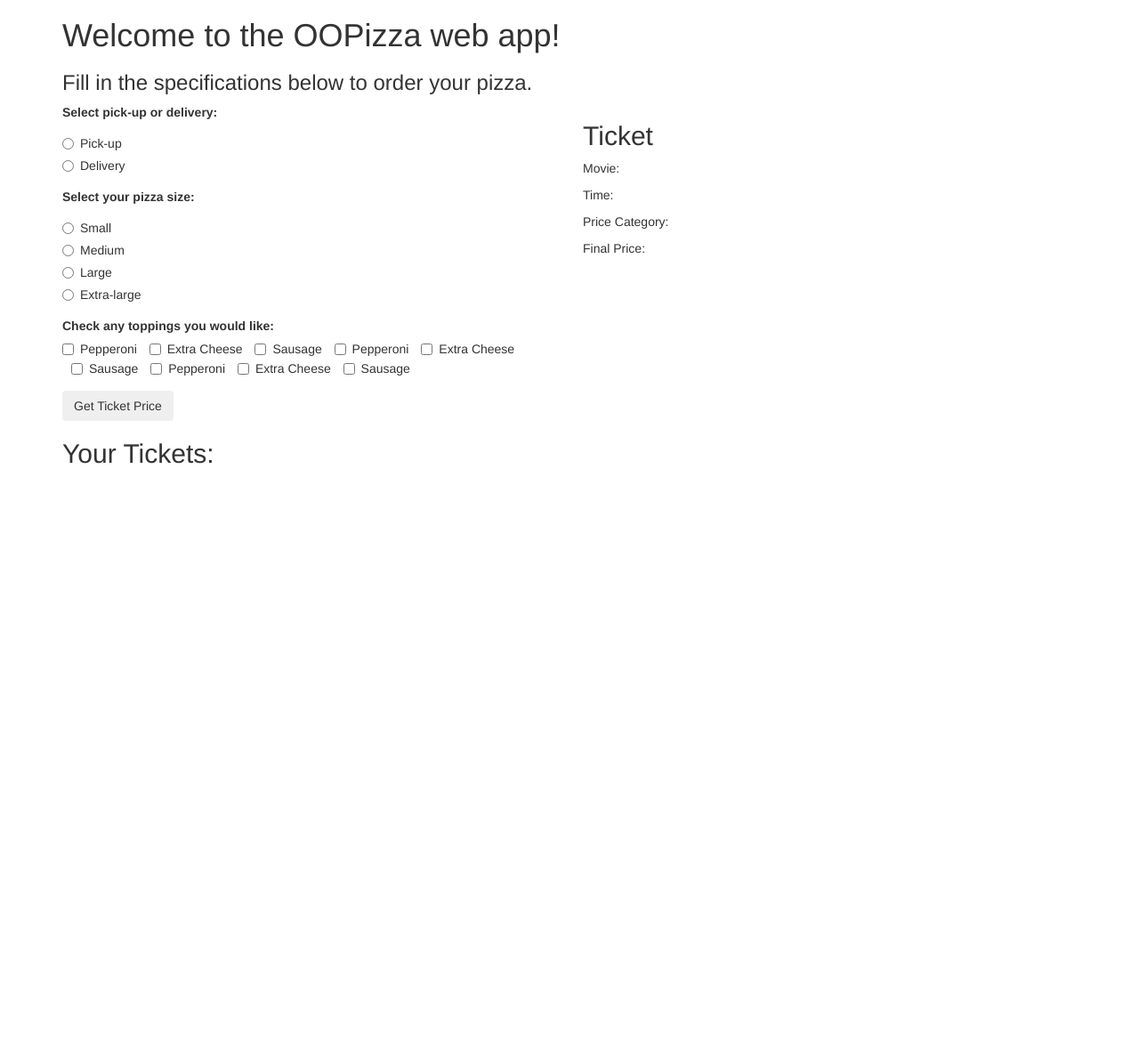
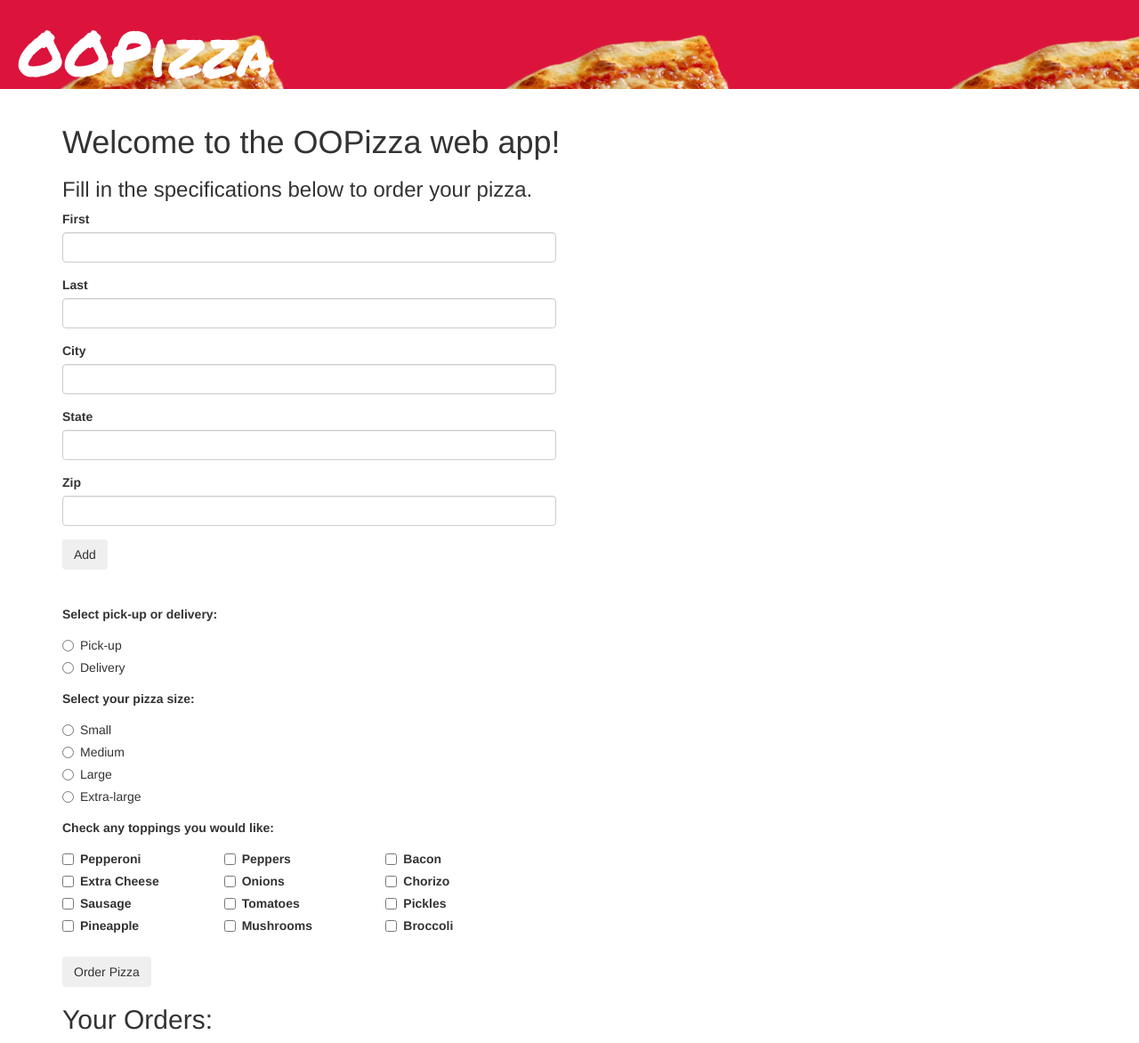
Before and after one commit to sampeppard/OOPizza, a plain HTML site: page index.html in a window 1280 px wide. Shown: the whole page at 89% size. Before the commit the page ends 800 px from the top, so only its background shows below. Drawn offline with Linux system fonts and the light colour scheme.

Commit message:
add address form fields

```diff
--- a/css/styles.css
+++ b/css/styles.css
@@ -1,7 +1,47 @@
 /* Reset ---------------------------------- */
+
+h1 {
+  margin: 0;
+  padding: 0;
+}
 
 /* Base Styles ---------------------------------- */
 
 * {
   box-sizing: border-box;
 }
+
+input[type="checkbox"] {
+  display: inline-block;
+  float: left;
+}
+
+/* Section Styles ---------------------------------- */
+
+/* Header */
+
+header {
+  width: 100%;
+  height: 100px;
+  background-color: crimson;
+  background-image: url("../img/pizza-pattern.png");
+  font-family: 'Permanent Marker', cursive;
+  color: #ffffff;
+}
+
+header h1 {
+  padding: 20px;
+  font-size: 5em;
+}
+
+/* Toppings Section */
+
+.topping-selection {
+  padding: 0 20px;
+}
+
+/* Output */
+
+#user-output {
+  display: none;
+}
--- a/index.html
+++ b/index.html
@@ -3,15 +3,53 @@
   <head>
     <meta charset="utf-8">
     <link href="css/bootstrap.css" rel="stylesheet" type="text/css">
+    <link href="https://fonts.googleapis.com/css?family=Permanent+Marker" rel="stylesheet">
     <link href="css/styles.css" rel="stylesheet" type="text/css">
     <title>OOPizza</title>
   </head>
   <body>
+    <header>
+      <h1>OOPizza</h1>
+    </header>
+    <br>
+    <br>
     <div class="container">
-      <h1>Welcome to the OOPizza web app!</h1>
-      <h3>Fill in the specifications below to order your pizza.</h3>
       <div class="row">
-        <div class="col-md-6">
+        <div class="col-sm-12">
+          <h1>Welcome to the OOPizza web app!</h1>
+          <h3>Fill in the specifications below to order your pizza.</h3>
+        </div>
+        <div class="col-sm-6">
+          <form id="new-contact">
+            <div class="form-group">
+              <label for="new-name-first">First</label>
+              <input type="text" class="form-control" id="new-name-first">
+            </div>
+            <div class="form-group">
+              <label for="new-name-last">Last</label>
+              <input type="text" class="form-control" id="new-name-last">
+            </div>
+            <div class="form-group">
+              <label for="new-city">City</label>
+              <input type="text" class="form-control" id="new-address-city">
+            </div>
+            <div class="form-group">
+              <label for="new-state">State</label>
+              <input type="text" class="form-control" id="new-address-state">
+            </div>
+            <div class="form-group">
+              <label for="new-zip">Zip</label>
+              <input type="text" class="form-control" id="new-address-state">
+            </div>
+
+            <button type="submit" class="btn">Add</button>
+          </form>
+        </div>
+      </div>
+      <br>
+      <br>
+      <div class="row">
+        <div class="col-sm-6">
           <form id="user-input">
 
             <div class="form-group radio-group">
@@ -54,33 +92,44 @@
 
             <div class="form-group">
               <label for="movie-group">Check any toppings you would like:</label><br>
-              <label class="checkbox-inline"><input type="checkbox" value="pep">Pepperoni</label>
-              <label class="checkbox-inline"><input type="checkbox" value="xtra-cheese">Extra Cheese</label>
-              <label class="checkbox-inline"><input type="checkbox" value="">Sausage</label>
-              <label class="checkbox-inline"><input type="checkbox" value="pep">Pepperoni</label>
-              <label class="checkbox-inline"><input type="checkbox" value="xtra-cheese">Extra Cheese</label>
-              <label class="checkbox-inline"><input type="checkbox" value="">Sausage</label>
-              <label class="checkbox-inline"><input type="checkbox" value="pep">Pepperoni</label>
-              <label class="checkbox-inline"><input type="checkbox" value="xtra-cheese">Extra Cheese</label>
-              <label class="checkbox-inline"><input type="checkbox" value="">Sausage</label>
+              <div class="row topping-selection">
+                <div class="col-md-4">
+                  <label class="checkbox"><input type="checkbox" value="pep">Pepperoni</label>
+                  <label class="checkbox"><input type="checkbox" value="xtra-cheese">Extra Cheese</label>
+                  <label class="checkbox"><input type="checkbox" value="">Sausage</label>
+                  <label class="checkbox"><input type="checkbox" value="pep">Pineapple</label>
+                </div>
+                <div class="col-md-4">
+                  <label class="checkbox"><input type="checkbox" value="pep">Peppers</label>
+                  <label class="checkbox"><input type="checkbox" value="xtra-cheese">Onions</label>
+                  <label class="checkbox"><input type="checkbox" value="">Tomatoes</label>
+                  <label class="checkbox"><input type="checkbox" value="pep">Mushrooms</label>
+                </div>
+                <div class="col-md-4">
+                  <label class="checkbox"><input type="checkbox" value="pep">Bacon</label>
+                  <label class="checkbox"><input type="checkbox" value="xtra-cheese">Chorizo</label>
+                  <label class="checkbox"><input type="checkbox" value="">Pickles</label>
+                  <label class="checkbox"><input type="checkbox" value="pep">Broccoli</label>
+                </div>
+              </div>
             </div>
 
-            <button type="submit" class="btn">Get Ticket Price</button>
+            <button type="submit" class="btn">Order Pizza</button>
           </form>
 
-          <h2>Your Tickets:</h2>
-          <ul id="your-movies">
+          <h2>Your Orders:</h2>
+          <ul id="your-orders">
 
           </ul>
 
         </div>
         <div class="col-md-6">
           <div id="user-output">
-            <h2>Ticket</h2>
+            <h2>Order</h2>
 
-            <p>Movie: <span class="movie-name"></span></p>
-            <p>Time: <span class="movie-time"></span></p>
-            <p>Price Category: <span class="movie-price"></span></p>
+            <p>Pickup/Delivery: <span class="movie-name"></span></p>
+            <p>Size: <span class="movie-time"></span></p>
+            <p>Toppings: <span class="movie-price"></span></p>
 
             <p>Final Price: <span class="final-price"></p>
           </div>
```
Also changed, not shown: img/pizza-pattern.png (added).
